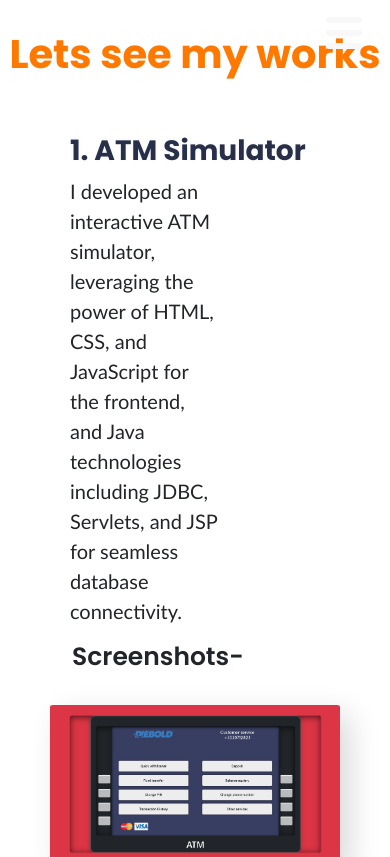
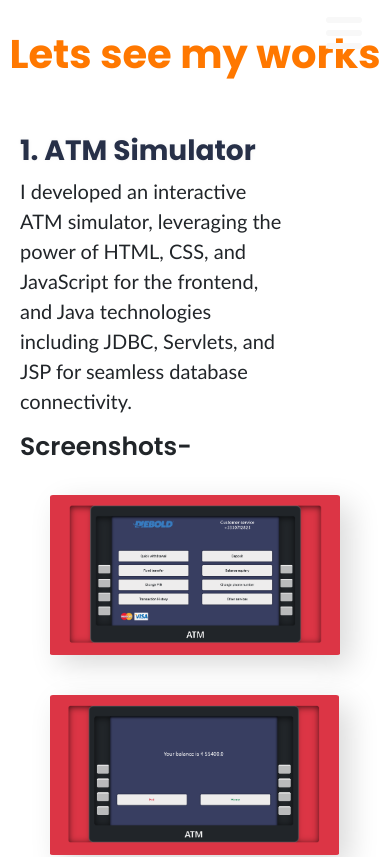
Before and after one commit to Monjirul028/My-Portfolio, a React (Create React App) app: page /projects in a window 390 px wide. Shown: the top 857 px of the page. Built offline with nearby package versions, Linux system fonts and the light colour scheme; the HTML template or start-up script is replaced by a standard one; a web font is replaced by a local one.

Commit message:
projects-designed1

```diff
--- a/src/PortfolioContainer/Projects/Projects.css
+++ b/src/PortfolioContainer/Projects/Projects.css
@@ -98,7 +98,7 @@
 }
 
 
-@media (max-width: 1065px) {
+@media (max-width: 1080px) {
 
   .project-image {
     height: 300px;
@@ -120,6 +120,20 @@
     height: 250px;
   }
 
+  .project-title h3
+{
+  margin-left: 30px;
+}
+  .project-title p
+{
+  margin-inline: 0px;
+  margin-left: 30px;
+}
+.project-title h5
+{
+  margin-left: 30px;
+}
+
 }
 
 
@@ -130,6 +144,22 @@
   .project-image {
     height: 200px;
   }
+
+.project-title h3
+{
+  margin-left: 30px;
+}
+  .project-title p
+{
+  margin-inline: 0px;
+  margin-left: 30px;
+}
+.project-title h5
+{
+  margin-left: 30px;
+}
+
+
 
   .image-container-HYDROS .project-image
   {
@@ -143,4 +173,19 @@
   {
     height: 160px;
   }
+
+
+  .project-title h3
+{
+  margin-left: 20px;
 }
+  .project-title p
+{
+  margin-inline: 0px;
+  margin-left: 20px;
+}
+.project-title h5
+{
+  margin-left: 20px;
+}
+}
```
